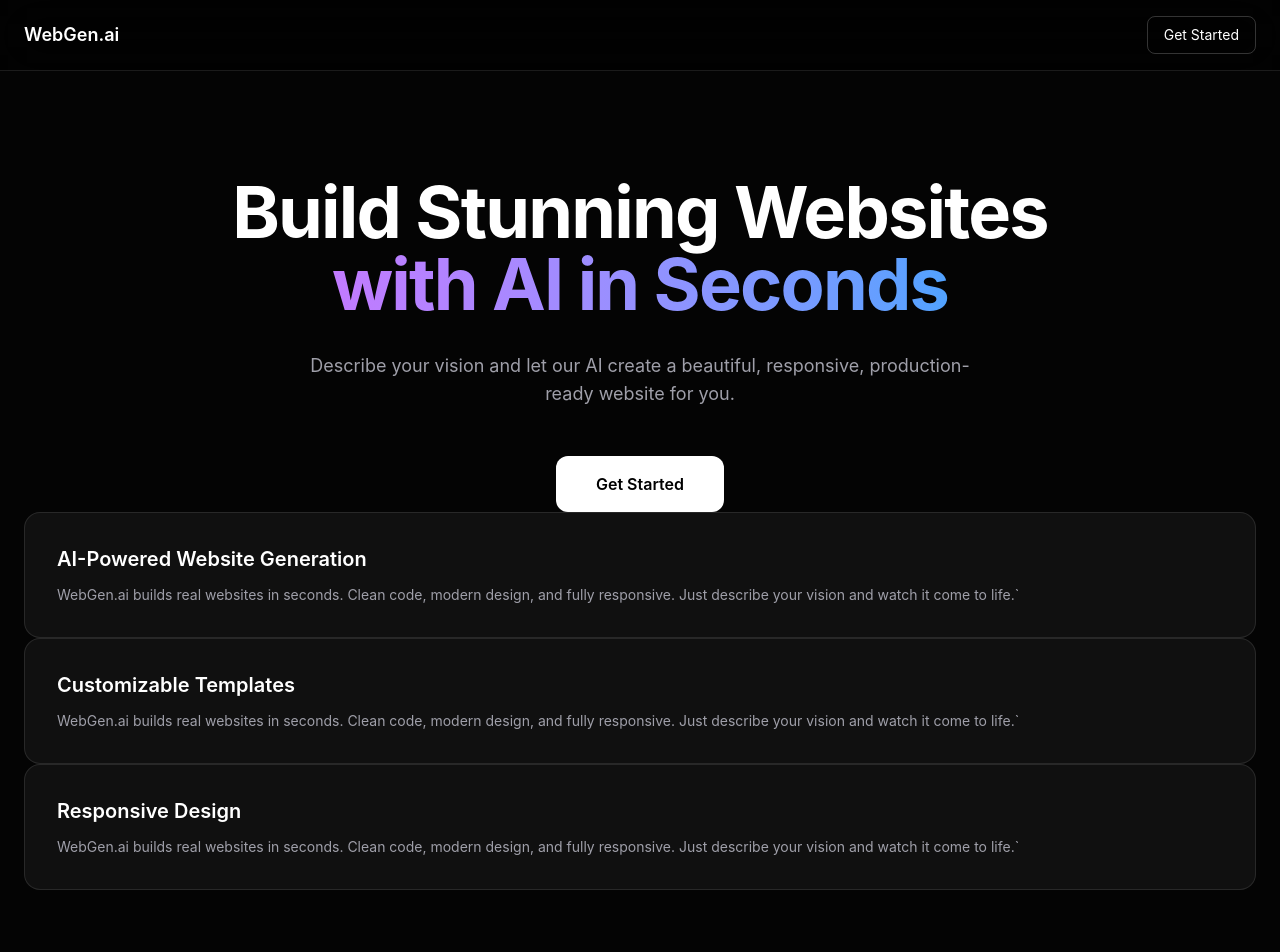
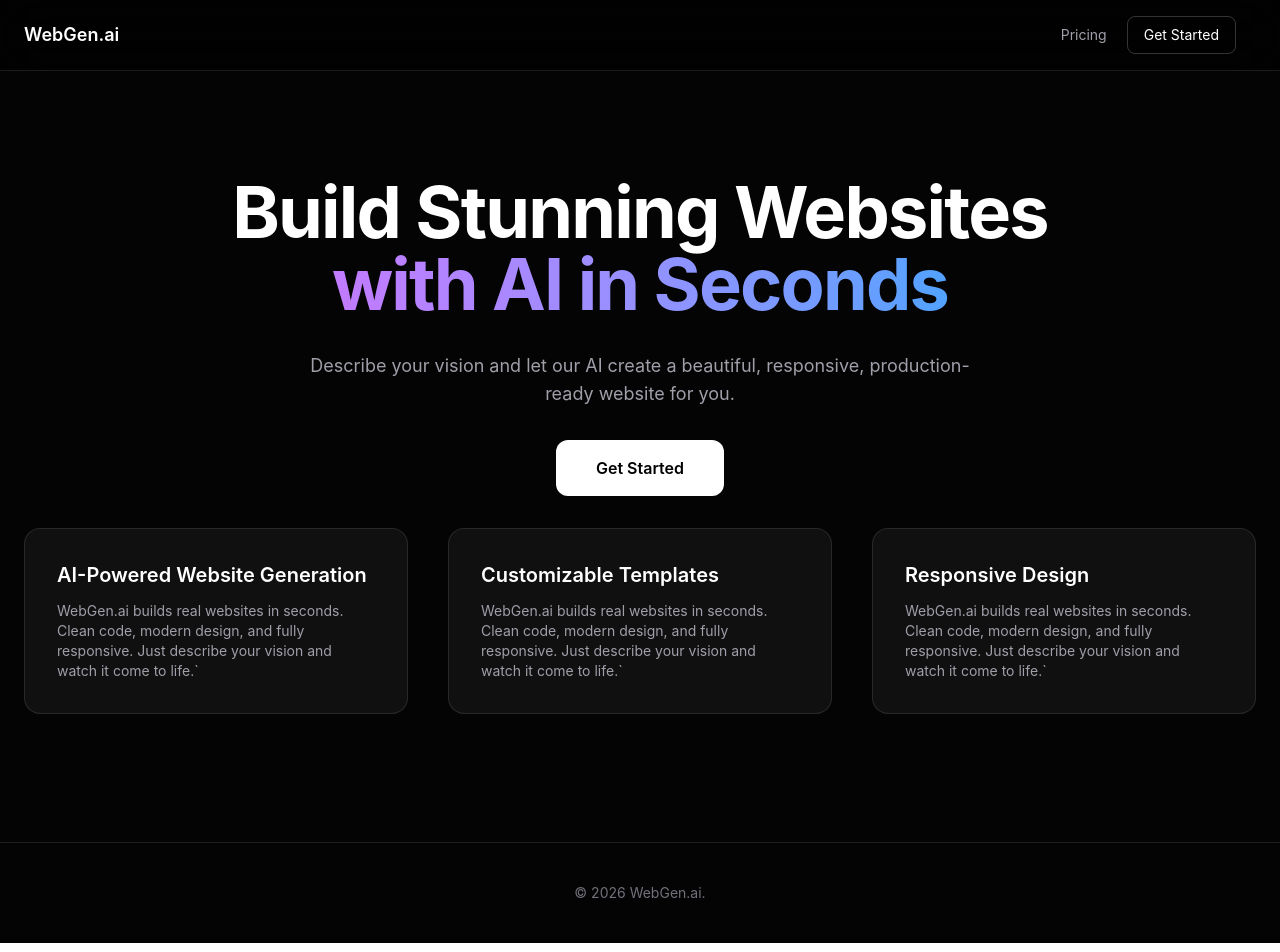
Before and after one commit to akanshalakhina/WEBGEN, a React (Vite) app in the folder client/: page / in a window 1280 px wide. Shown: the top 952 px of the page. Built offline with nearby package versions, Linux system fonts and the light colour scheme.

Commit message:
Updated footer and Sections

```diff
--- a/client/src/pages/Home.jsx
+++ b/client/src/pages/Home.jsx
@@ -18,16 +18,15 @@ function Home() {
     <div className='max-w-7xl mx-auto px-6 py-4 flex justify-between items-center'>
         <div className='text-lg font-semibold'>
             WebGen.ai
-
         </div>
         <div className='flex items-center gap-5'>
-            <div className='hidden md-inline text-sm text-zinc-400 hover:text-white cursor-pointer'>
+            <div className='hidden md:inline text-sm text-zinc-400 hover:text-white cursor-pointer'>
                 Pricing
             </div>
-            <button className='px-4 py-2 rounded-lg border border-white/20 hover:bg-white/10 text-sm'>
+            <button className='px-4 py-2 rounded-lg border border-white/20 hover:bg-white/10 text-sm '>
                 Get Started
             </button>
-
+            <br></br>
         </div>
         </div>
 
@@ -48,17 +47,18 @@ function Home() {
         Describe your vision and let our AI create a beautiful, responsive, production-ready website for you.
       </motion.p>
 
-        <button className='px-10 py-4 rounded-xl bg-white text-black font-semibold hover:scale-105 transition mt-12'>Get Started</button>
+        <button className='px-10 py-4 rounded-xl bg-white text-black font-semibold hover:scale-105 transition mt-8 mb-8'>Get Started</button>
 
 
     </section>
     <section className='max-w-7xl mx-auto px-6 pb-32'>
-    <div>
-        {highlights.map((h,i)=>(
+    <div className='grid grid-cols-1 md:grid-cols-3 gap-10'>
+        {highlights.map((h, i)=>{
+            return (
                 <motion.div
                     key={i}
-                initial={{y:40, opacity:0}}
-                whileInView={{opacity:1,y:0}}
+                    initial={{ y: 40, opacity: 0 }}
+                    whileInView={{ opacity: 1, y: 0 }}
                     className='rounded-2xl bg-white/5 border border-white/10 p-8'>
 
                     <h1 className='text-xl font-semibold mb-3'>{h}</h1>
@@ -67,10 +67,14 @@ function Home() {
 
                     </p>
                 </motion.div>
-        ))}
+            )
+        })}
     </div>
 
     </section>
+    <footer className='border-t border-white/10 py-10 text-center text-sm text-zinc-500'>
+        &copy; {new Date().getFullYear()} WebGen.ai.
+    </footer>
 
     </div>
   )
```
Lines whose indentation alone changed are shown as unchanged.
